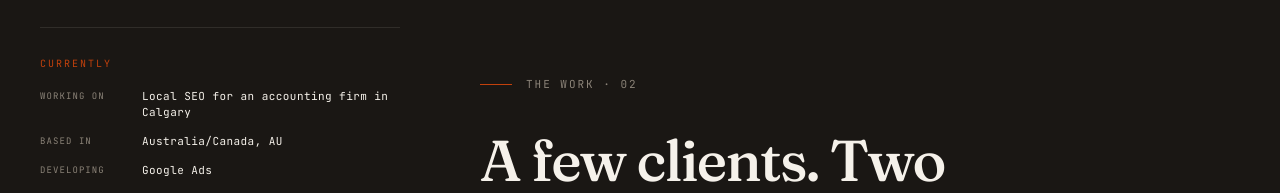
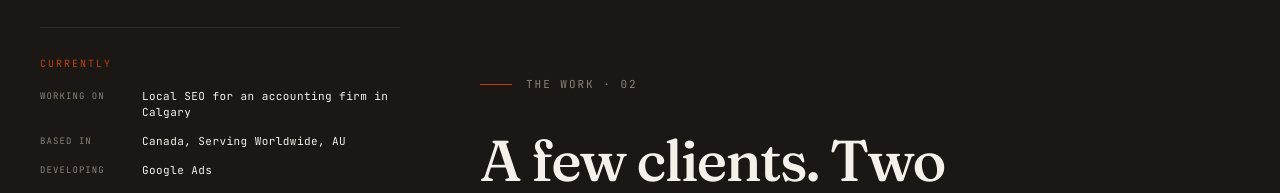
Before and after one commit to ScaleCRMCO/scaleseo, a Next.js app: page /about in a window 1280 px wide. Shown: the part 1560-1753 px from the top of the page. Built offline with nearby package versions, Linux system fonts and the light colour scheme.

Commit message:
Update AboutLayout.tsx

```diff
--- a/src/app/about/sections/AboutLayout.tsx
+++ b/src/app/about/sections/AboutLayout.tsx
@@ -43,7 +43,7 @@ export default function AboutLayout() {
                 </li>
                 <li>
                   <span className={styles.cKey}>Based in</span>
-                  <span className={styles.cVal}>Australia/Canada, AU</span>
+                  <span className={styles.cVal}>Canada, Serving Worldwide, AU</span>
                 </li>
                 <li>
                   <span className={styles.cKey}>Developing</span>
```
